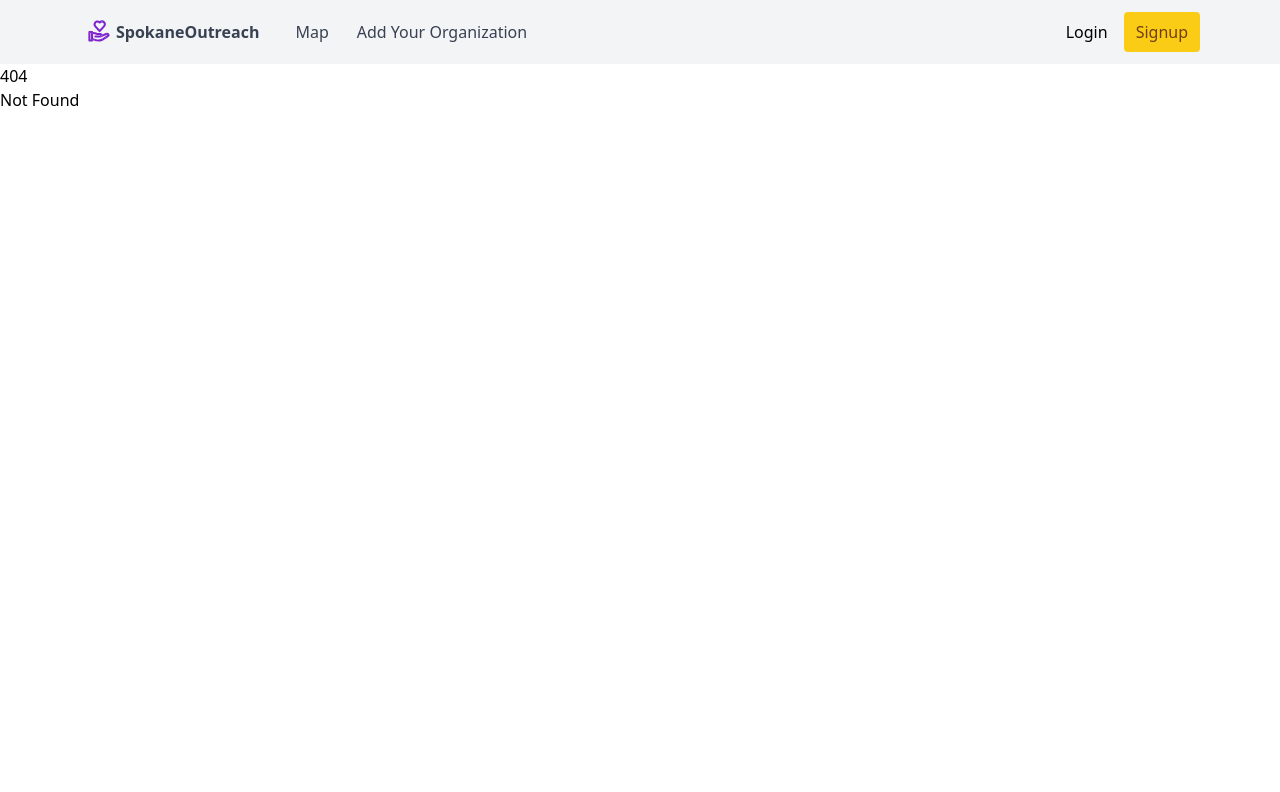
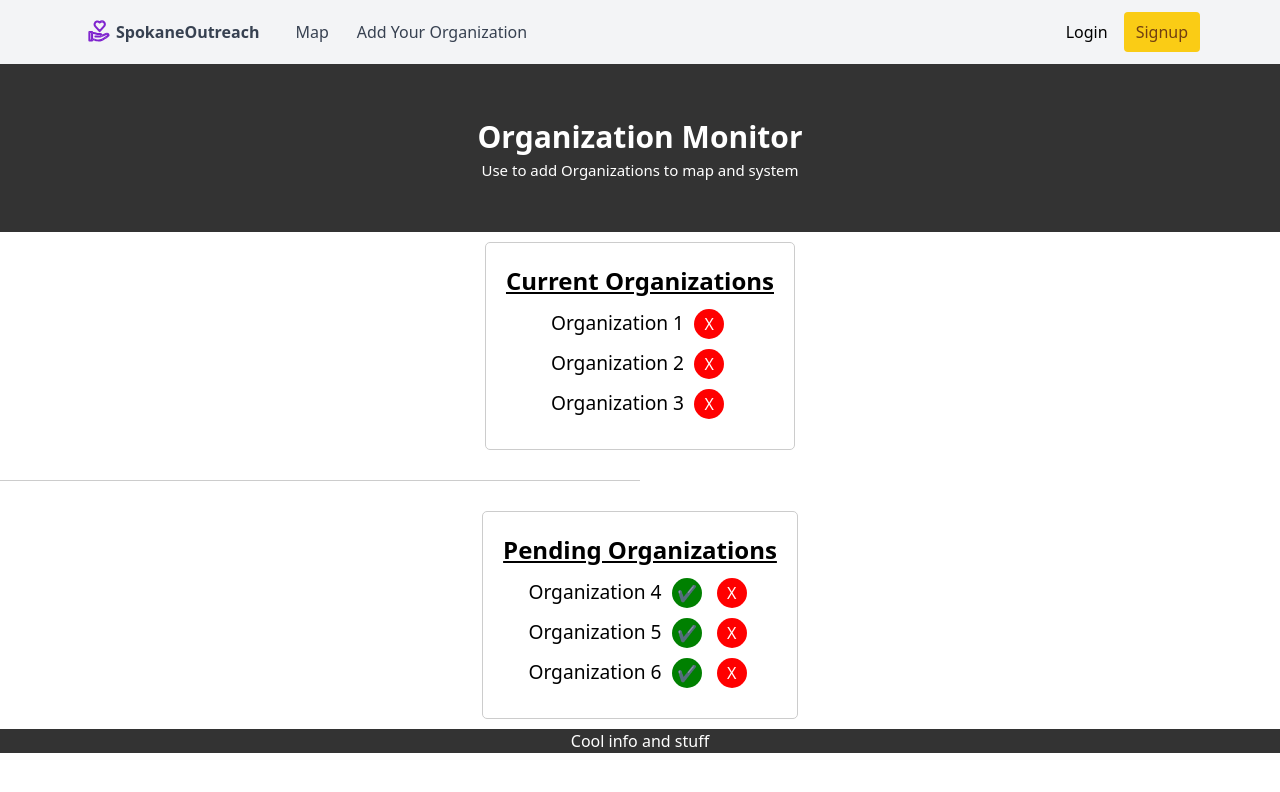
Before and after one commit to KyanPepper/2024-Intellitect-Hackathon, a SvelteKit app in the folder Frontend/: page /acceptPage in a window 1280 px wide. Before the commit this address had no page. Shown: the top 792 px of the page. Built offline with nearby package versions, Linux system fonts and the light colour scheme.

Commit message:
BasicOrgacceptpage up

```diff
--- /dev/null
+++ b/Frontend/src/routes/acceptPage/+page.svelte
@@ -0,0 +1,157 @@
+<head>
+    <meta charset="UTF-8">
+    <meta name="viewport" content="width=device-width, initial-scale=1.0">
+    <title>Organization Applications</title>
+</head>
+<body>
+    <div class="cta">
+        <h2 class="ctaTitle">Organization Monitor</h2>
+        <p class="ctaSub">Use to add Organizations to map and system</p>
+    </div>
+
+    <div class="content">
+        <div class="container">
+            <div class="org-list">
+                <h2>Current Organizations</h2>
+                <div class="org">
+                    <span>Organization 1</span>
+                    <button class="check-mark-button red">X</button>
+                </div>
+                <div class="org">
+                    <span>Organization 2</span>
+                    <button class="check-mark-button red">X</button>
+                </div>
+                <div class="org">
+                    <span>Organization 3</span>
+
+                    <button class="check-mark-button red">X</button>
+                </div>
+            </div>
+
+            <div class="divider">
+                <hr>
+            </div>
+
+            <div class="pending-list">
+                <h2>Pending Organizations</h2>
+                <div class="pending-org">
+                    <span>Organization 4</span>
+                    <button class="check-mark-button green">&#10004;</button>
+                    <button class="check-mark-button red">X</button>
+                </div>
+                <div class="pending-org">
+                    <span>Organization 5</span>
+                    <button class="check-mark-button green">&#10004;</button>
+                    <button class="check-mark-button red">X</button>
+                </div>
+                <div class="pending-org">
+                    <span>Organization 6</span>
+                    <button class="check-mark-button green">&#10004;</button>
+                    <button class="check-mark-button red">X</button>
+                </div>
+            </div>
+        </div>
+    </div>
+
+    <div class="additional-info">
+        <p>Cool info and stuff</p>
+    </div>
+
+</body>
+
+<style>
+        /* Basic CSS for demonstration purposes */
+        body, html {
+            margin: 0;
+            padding: 0;
+            height: 100%;
+        }
+        .container {
+            display: flex;
+            justify-content: center;
+            align-items: center;
+            flex-direction: column;
+            height: 100%;
+        }
+        .cta {
+            background-color: #333;
+            color: #fff;
+            padding: 50px 20px;
+            text-align: center;
+        }
+        .ctaTitle {
+            font-weight: bold;
+            font-size: 30px;
+        }
+        .ctaSub {
+            font-size: 15px;
+        }
+        .content {
+            display: flex;
+            flex-direction: column;
+            align-items: center;
+            flex-grow: 1;
+            width: 100%;
+        }
+        .org-list, .pending-list {
+            flex-basis: 45%;
+            margin: 10px;
+            padding: 20px;
+            border: 1px solid #ccc;
+            border-radius: 5px;
+            text-align: center;
+        }
+        .org-list h2, .pending-list h2 {
+            font-size: 1.5em;
+            font-weight: bold;
+            text-decoration: underline;
+            margin-bottom: 10px;
+        }
+        .org-list .org, .pending-list .pending-org {
+            margin-bottom: 10px;
+            font-size: 1.2em;
+        }
+        .divider {
+            width: 100%;
+            margin-top: 20px; /* Adjusted margin */
+            margin-bottom: 20px; /* Adjusted margin */
+        }
+        .divider hr {
+            border: none;
+            border-top: 1px solid #ccc;
+            width: 50%;
+        }
+        .check-mark-button {
+            display: inline-block;
+            width: 30px;
+            height: 30px;
+            border: none;
+            border-radius: 50%;
+            text-align: center;
+            font-size: 16px;
+            line-height: 30px;
+            cursor: pointer;
+            transition: background-color 0.3s ease;
+            margin: 0 5px; /* Added margin */
+        }
+        .check-mark-button.green {
+            background-color: green;
+            color: white;
+        }
+        .check-mark-button.red {
+            background-color: red;
+            color: white;
+        }
+        .additional-info {
+            flex-shrink: 0; /* Prevent additional-info from shrinking */
+            flex-grow: 1; /* Let additional-info grow to fill remaining space */
+            width: 100%; /* Make sure it spans the entire width */
+            text-align: center;
+            color: #fff;
+            margin-top: auto; /* Push it to the bottom */
+            background-color: #333;
+        }
+        .additional-info p {
+            margin-bottom: 10px;
+        }
+</style>
```
